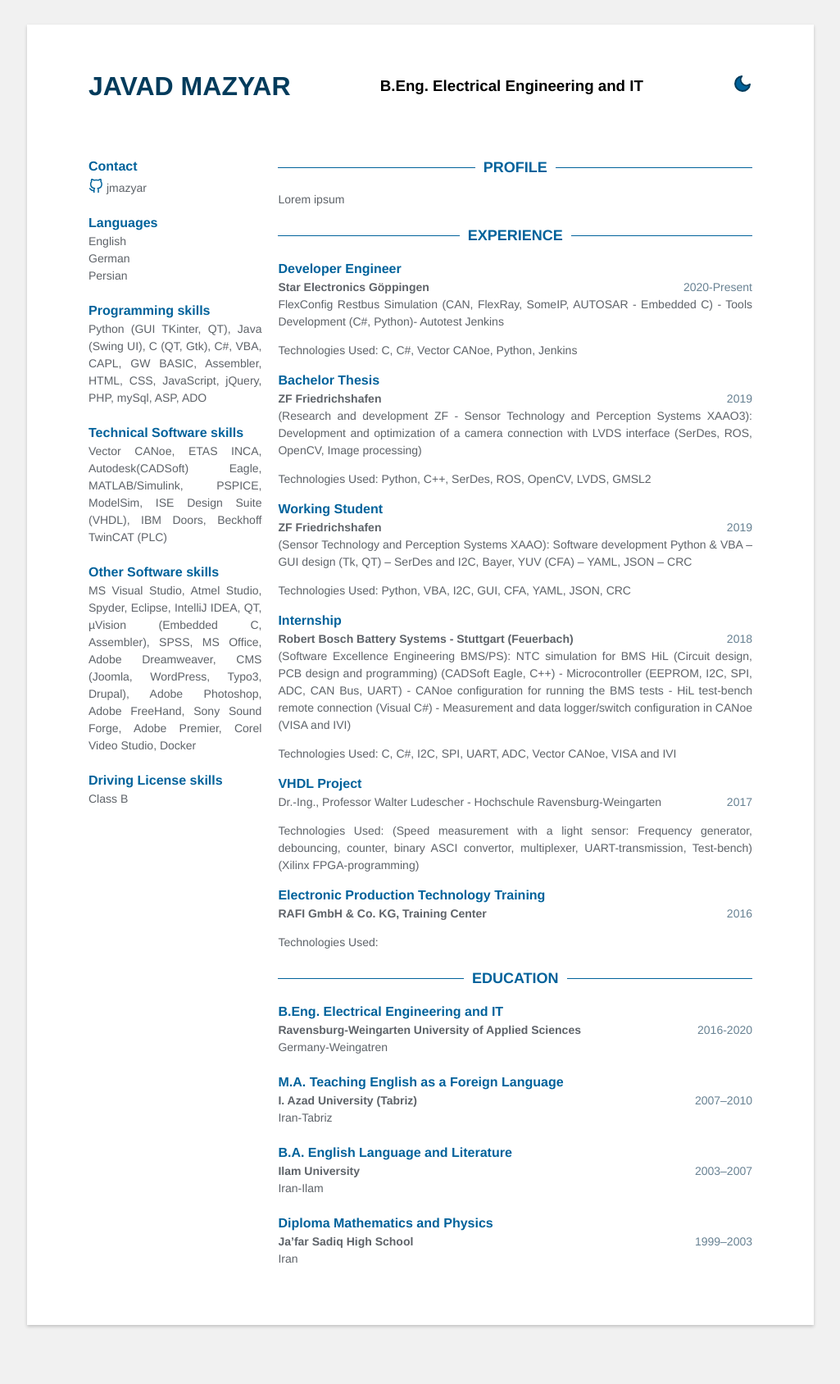
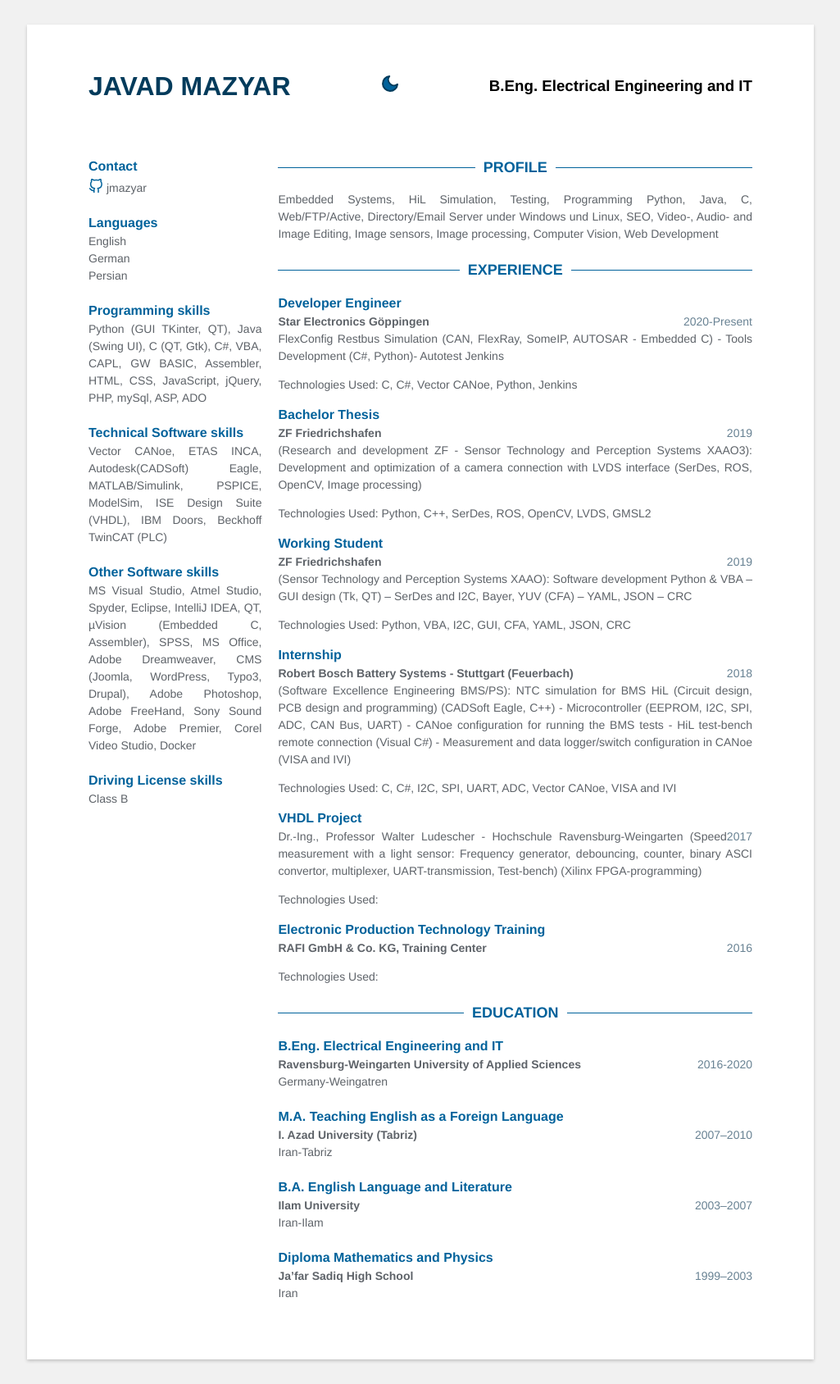
Before and after one commit to jmazyar/jmazyar.github.io, a Jekyll site: the page built from docs/index.html, in a window 1280 px wide. Shown: the whole page at 82% size, without its empty margins (127-1152 px from the left). Built offline with Jekyll 4.4.1, drawn with Linux system fonts in a browser that asks for light colours; before the commit the page ends 1646 px from its top, so only the background shows below that.

Commit message:
sub header

```diff
--- a/docs/_data/data.yml
+++ b/docs/_data/data.yml
@@ -55,7 +55,7 @@ skills:
 
 # Profile
 profile: |
-  Lorem ipsum
+  Embedded Systems, HiL Simulation, Testing, Programming Python, Java, C, Web/FTP/Active, Directory/Email Server under Windows und Linux, SEO, Video-, Audio- and Image Editing, Image sensors, Image processing, Computer Vision, Web Development
 
 # Experience
 experience:
@@ -96,8 +96,9 @@ experience:
     company:
     details: |
       Dr.-Ing., Professor Walter Ludescher - Hochschule Ravensburg-Weingarten
+      (Speed measurement with a light sensor: Frequency generator, debouncing, counter, binary ASCI convertor, multiplexer, UART-transmission, Test-bench) (Xilinx FPGA-programming)
     technologies_used: |
-      (Speed measurement with a light sensor: Frequency generator, debouncing, counter, binary ASCI convertor, multiplexer, UART-transmission, Test-bench) (Xilinx FPGA-programming)
+
 
   - role: Electronic Production Technology Training
     time: 2016
--- a/docs/_includes/header.html
+++ b/docs/_includes/header.html
@@ -1,8 +1,8 @@
 <div class="header">
     <h1 class="title">{{site.data.data.name}}</h1>
-    <h3 class="sub-name">{{site.data.data.sub-name}}</h3>
     {% if site.data.data.support_dark_mode%}
       <input type="checkbox" id="switch" name="mode" class="toggle-dark"></input>
       <label for="switch"><i id="moon" data-feather="moon" fill="var(--fg-color)"></i></label>
     {%endif%}
+    <h3 class="sub-name">{{site.data.data.sub-name}}</h3>
   </div>
```
Also changed, not shown: README.md.
